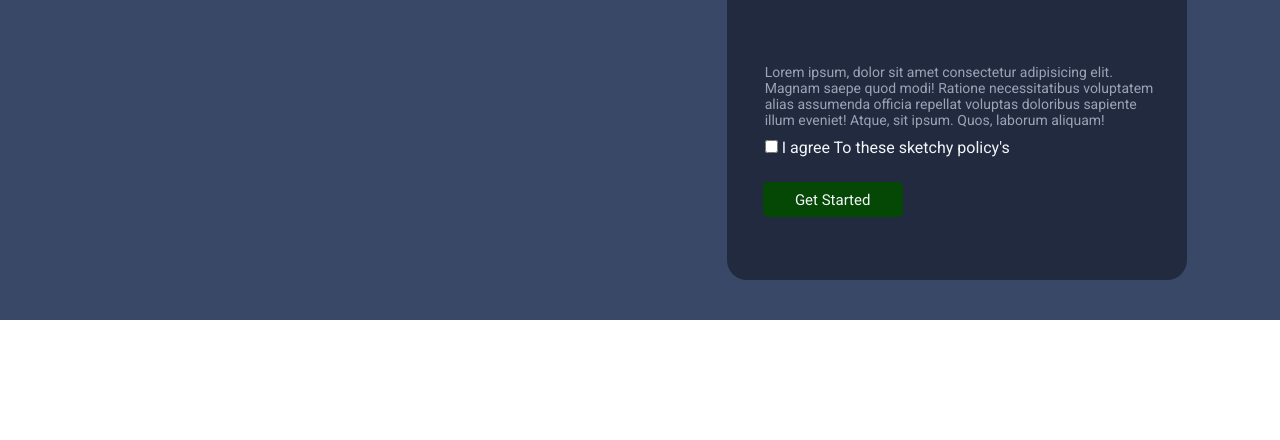
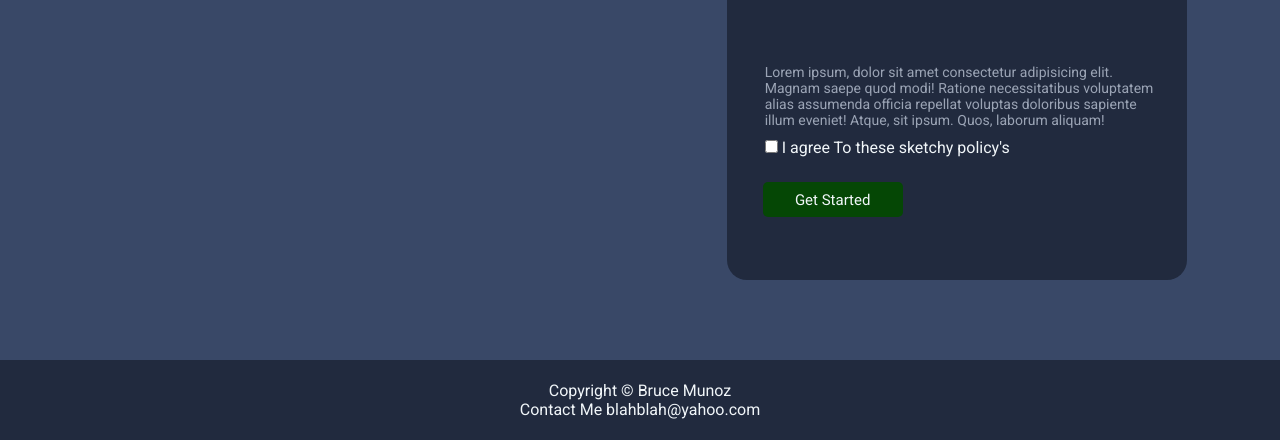
Before and after one commit to Bmuno23/Landing_page_template, a plain HTML site: page index.html in a window 1280 px wide. Shown: the part 371-811 px from the top of the page. Drawn offline with Linux system fonts and the light colour scheme.

Commit message:
Added Footer

```diff
--- a/index.html
+++ b/index.html
@@ -55,6 +55,11 @@
             <button class="gsbtn">Get Started</button>
         </div>
     </main>
-    <footer></footer>
+    <div class="footer-wrapper">
+        <div class="footer">
+            <p>Copyright © Bruce Munoz</p>
+            <p>Contact Me   blahblah@yahoo.com</p>
+        </div>
+    </div>
 </body>
 </html>
--- a/styles.css
+++ b/styles.css
@@ -107,6 +107,7 @@ a {
     justify-content: space-evenly;
     flex-wrap: wrap;
     padding: 40px 60px;
+    height: 70vh;
 }
 /*left side of main container*/
 .m1left{
@@ -214,3 +215,17 @@ a {
     padding-left: 8px;
     flex-wrap: wrap;
 }
+.footer-wrapper{
+    background-color: #212a3e;
+    position: sticky;
+    top: 100%;
+    height: 10vh;
+    display: flex;
+    align-items: center;
+    justify-content: center;
+    color: #f1f6f9;
+    text-align: center;
+}
+body{
+    min-height: 100vh;
+}
```
